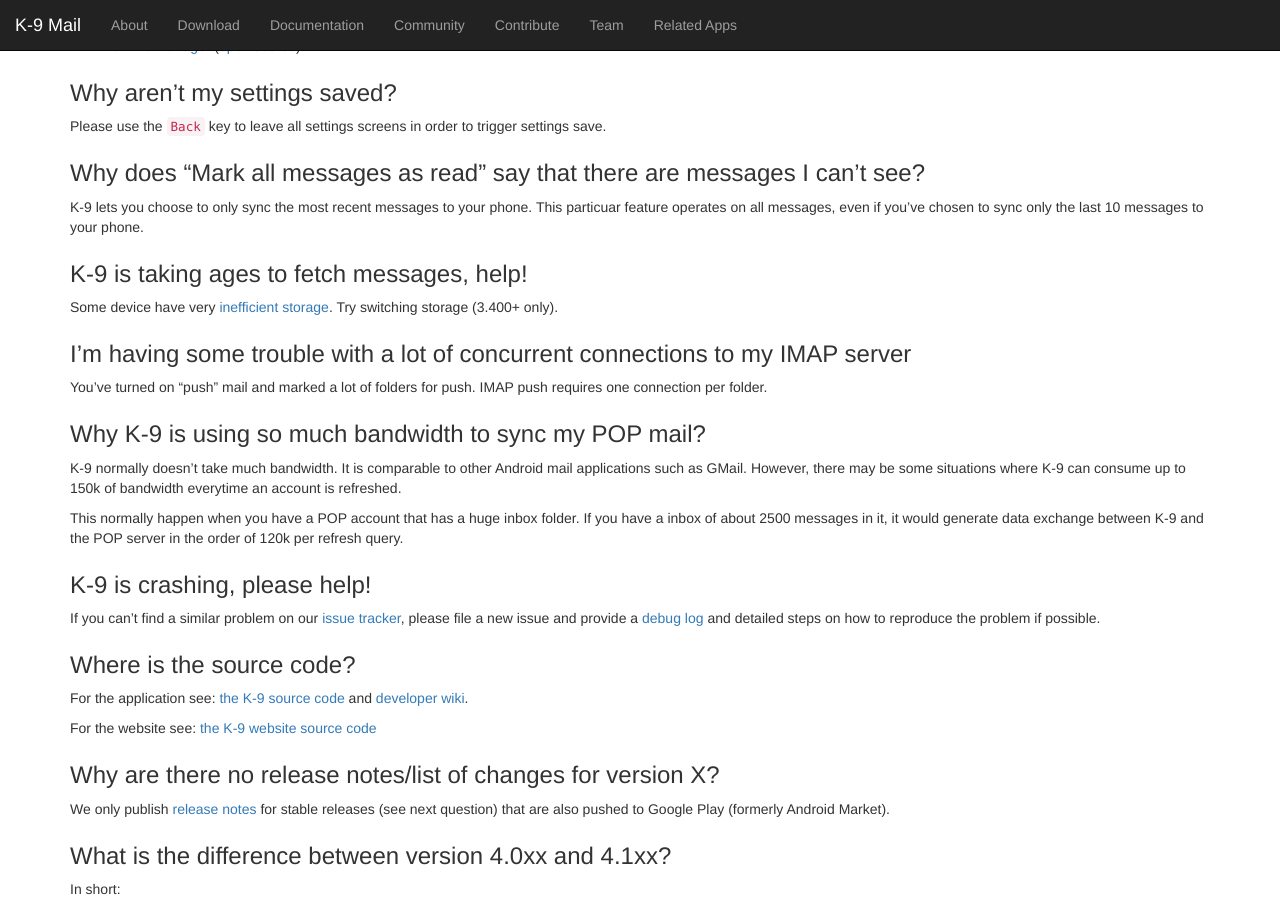
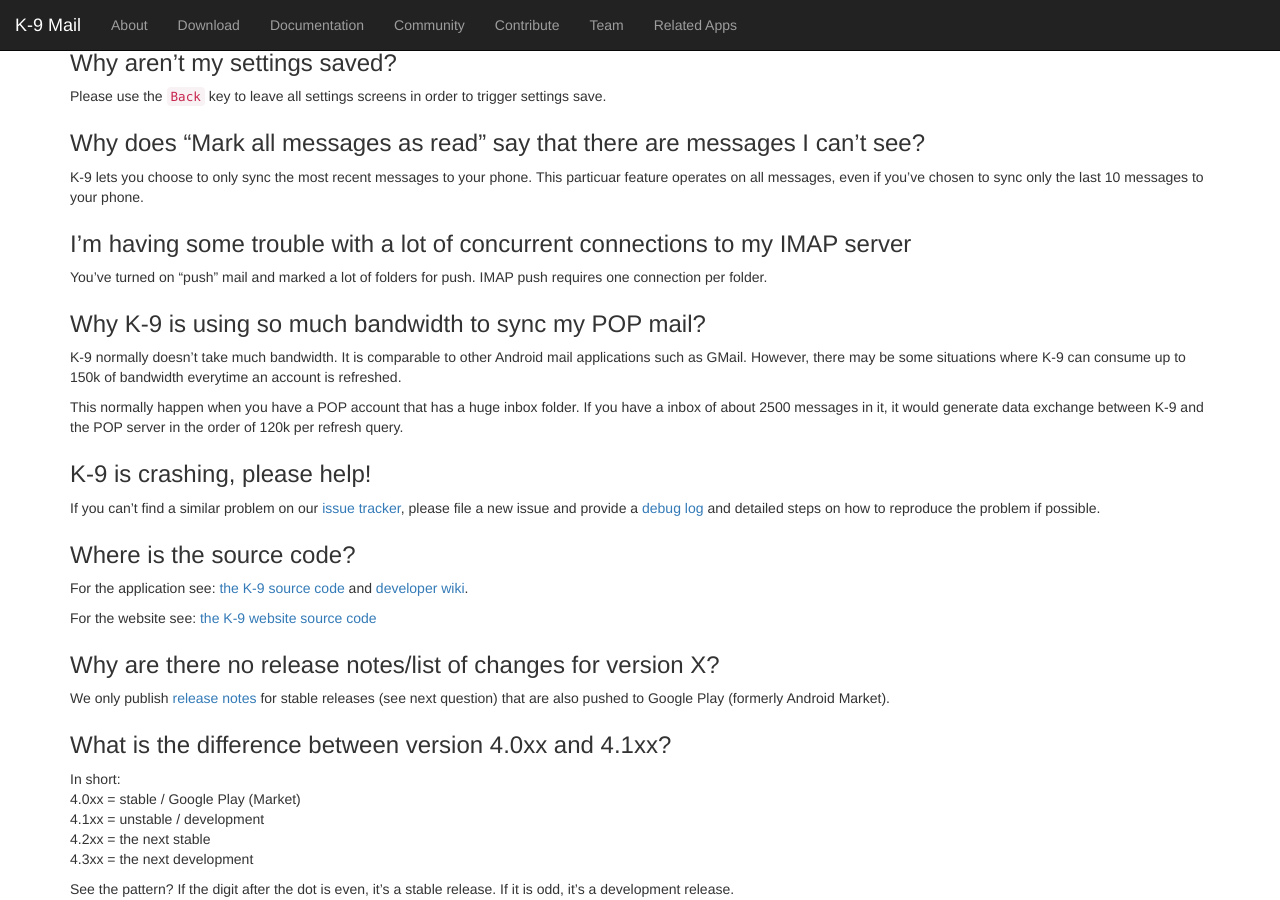
Before and after one commit to k9mail/k9mail.app, a Jekyll site: the page built from documentation/faq.md, in a window 1280 px wide and 900 px high, scrolled down 1573 px. Built offline with Jekyll 4.4.1, drawn with Linux system fonts in a browser that asks for light colours; some of the changed text lies outside the part shown.

Commit message:
Remove outdated entry from FAQ

```diff
--- a/documentation/faq.md
+++ b/documentation/faq.md
@@ -26,8 +26,6 @@ nav_hide: true
 [Why aren't my settings saved?](#anchor6)
 
 [Why does "Mark all messages as read" say that there are messages I can't see?](#anchor7)
-
-[K-9 is taking ages to fetch messages, help!](#anchor8)
 
 [I'm having some trouble with a lot of concurrent connections to my IMAP server ](#anchor9)
 
@@ -107,10 +105,6 @@ Please use the `Back` key to leave all settings screens in order to trigger sett
 K-9 lets you choose to only sync the most recent messages to your phone.
 This particuar feature operates on all messages, even if you've chosen
 to sync only the last 10 messages to your phone.
-
-### <a name="anchor8"></a> K-9 is taking ages to fetch messages, help!
-
-Some device have very [inefficient storage](Storage). Try switching storage (3.400+ only).
 
 ### <a name="anchor9"></a> I'm having some trouble with a lot of concurrent connections to my IMAP server
 
```
